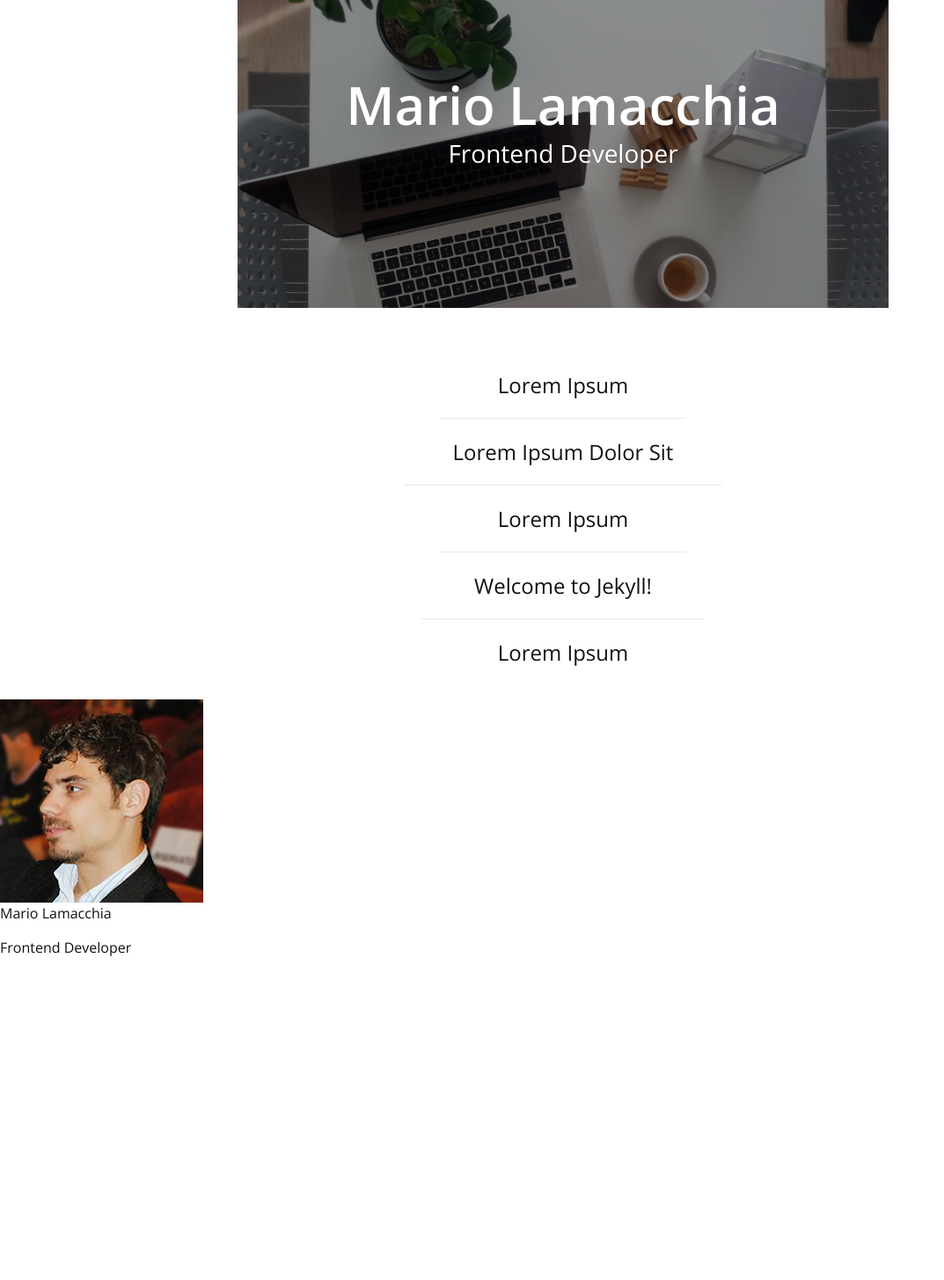
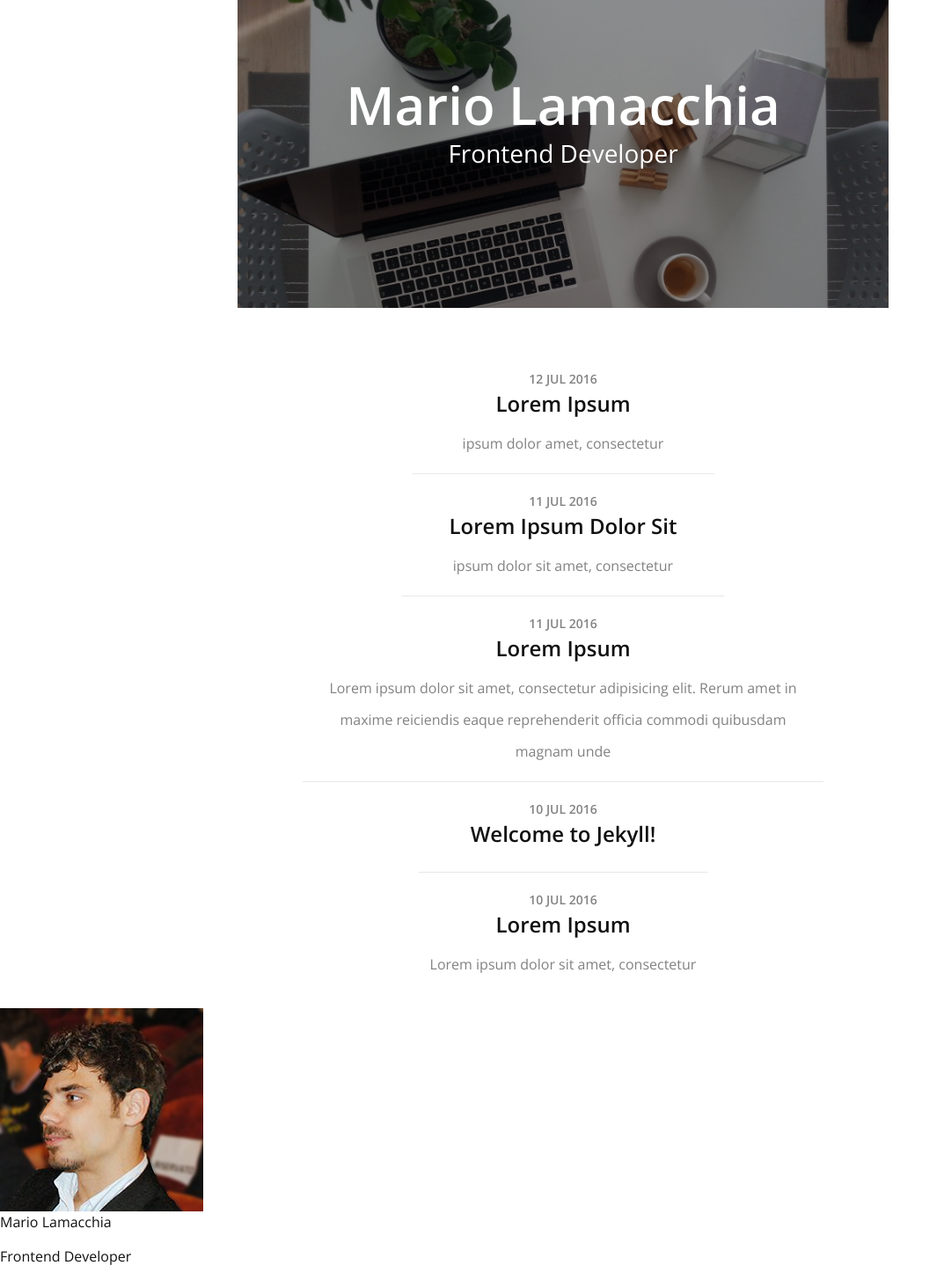
Before and after one commit to mariolamacchia/mariolamacchia.github.io, a Jekyll site: the page built from blog/index.html, in a window 1280 px wide. Shown: the whole page at 88% size, without its empty margins (0-1073 px from the left). Built offline with Jekyll 4.4.1, drawn with Linux system fonts in a browser that asks for light colours; nearby versions of some CDN libraries; the list of posts is cut into pages by our own code; before the commit the page ends 1104 px from its top, so only the background shows below that.

Commit message:
Implement list design

```diff
--- a/_posts/2016-07-10-lorep-ipsum.markdown
+++ b/_posts/2016-07-10-lorep-ipsum.markdown
@@ -1,6 +1,7 @@
 ---
 layout: post
 title:  "Lorem Ipsum"
+subtitle: "Lorem ipsum dolor sit amet, consectetur"
 date:   2016-07-10 12:37:31 +0200
 ---
 Lorem ipsum dolor sit amet, consectetur adipisicing elit. Rerum amet in maxime reiciendis eaque reprehenderit officia commodi quibusdam magnam unde, perferendis cumque beatae aliquam excepturi enim, nihil, hic accusantium. Ab.Lorem ipsum dolor sit amet, consectetur adipisicing elit. Rerum amet in maxime reiciendis eaque reprehenderit officia commodi quibusdam magnam unde, perferendis cumque beatae aliquam excepturi enim, nihil, hic accusantium. Ab.Lorem ipsum dolor sit amet, consectetur adipisicing elit. Rerum amet in maxime reiciendis eaque reprehenderit officia commodi quibusdam magnam unde, perferendis cumque beatae aliquam excepturi enim, nihil, hic accusantium. Ab.Lorem ipsum dolor sit amet, consectetur adipisicing elit. Rerum amet in maxime reiciendis eaque reprehenderit officia commodi quibusdam magnam unde, perferendis cumque beatae aliquam excepturi enim, nihil, hic accusantium. Ab.Lorem ipsum dolor sit amet, consectetur adipisicing elit. Rerum amet in maxime reiciendis eaque reprehenderit officia commodi quibusdam magnam unde, perferendis cumque beatae aliquam excepturi enim, nihil, hic accusantium. Ab.Lorem ipsum dolor sit amet, consectetur adipisicing elit. Rerum amet in maxime reiciendis eaque reprehenderit officia commodi quibusdam magnam unde, perferendis cumque beatae aliquam excepturi enim, nihil, hic accusantium. Ab.
--- a/_posts/2016-07-10-lorep-ipsum3.markdown
+++ b/_posts/2016-07-10-lorep-ipsum3.markdown
@@ -1,6 +1,7 @@
 ---
 layout: post
 title:  "Lorem Ipsum Dolor Sit"
+subtitle: "ipsum dolor sit amet, consectetur"
 date:   2016-07-11 12:37:31 +0200
 ---
 Lorem ipsum dolor sit amet, consectetur adipisicing elit. Rerum amet in maxime reiciendis eaque reprehenderit officia commodi quibusdam magnam unde, perferendis cumque beatae aliquam excepturi enim, nihil, hic accusantium. Ab.Lorem ipsum dolor sit amet, consectetur adipisicing elit. Rerum amet in maxime reiciendis eaque reprehenderit officia commodi quibusdam magnam unde, perferendis cumque beatae aliquam excepturi enim, nihil, hic accusantium. Ab.Lorem ipsum dolor sit amet, consectetur adipisicing elit. Rerum amet in maxime reiciendis eaque reprehenderit officia commodi quibusdam magnam unde, perferendis cumque beatae aliquam excepturi enim, nihil, hic accusantium. Ab.Lorem ipsum dolor sit amet, consectetur adipisicing elit. Rerum amet in maxime reiciendis eaque reprehenderit officia commodi quibusdam magnam unde, perferendis cumque beatae aliquam excepturi enim, nihil, hic accusantium. Ab.Lorem ipsum dolor sit amet, consectetur adipisicing elit. Rerum amet in maxime reiciendis eaque reprehenderit officia commodi quibusdam magnam unde, perferendis cumque beatae aliquam excepturi enim, nihil, hic accusantium. Ab.Lorem ipsum dolor sit amet, consectetur adipisicing elit. Rerum amet in maxime reiciendis eaque reprehenderit officia commodi quibusdam magnam unde, perferendis cumque beatae aliquam excepturi enim, nihil, hic accusantium. Ab.
--- a/_posts/2016-07-11-lorep-ipsum3.markdown
+++ b/_posts/2016-07-11-lorep-ipsum3.markdown
@@ -1,5 +1,6 @@
 ---
 layout: post
+subtitle: "Lorem ipsum dolor sit amet, consectetur adipisicing elit. Rerum amet in maxime reiciendis eaque reprehenderit officia commodi quibusdam magnam unde"
 title:  "Lorem Ipsum"
 ---
 Lorem ipsum dolor sit amet, consectetur adipisicing elit. Rerum amet in maxime reiciendis eaque reprehenderit officia commodi quibusdam magnam unde, perferendis cumque beatae aliquam excepturi enim, nihil, hic accusantium. Ab.Lorem ipsum dolor sit amet, consectetur adipisicing elit. Rerum amet in maxime reiciendis eaque reprehenderit officia commodi quibusdam magnam unde, perferendis cumque beatae aliquam excepturi enim, nihil, hic accusantium. Ab.Lorem ipsum dolor sit amet, consectetur adipisicing elit. Rerum amet in maxime reiciendis eaque reprehenderit officia commodi quibusdam magnam unde, perferendis cumque beatae aliquam excepturi enim, nihil, hic accusantium. Ab.Lorem ipsum dolor sit amet, consectetur adipisicing elit. Rerum amet in maxime reiciendis eaque reprehenderit officia commodi quibusdam magnam unde, perferendis cumque beatae aliquam excepturi enim, nihil, hic accusantium. Ab.Lorem ipsum dolor sit amet, consectetur adipisicing elit. Rerum amet in maxime reiciendis eaque reprehenderit officia commodi quibusdam magnam unde, perferendis cumque beatae aliquam excepturi enim, nihil, hic accusantium. Ab.Lorem ipsum dolor sit amet, consectetur adipisicing elit. Rerum amet in maxime reiciendis eaque reprehenderit officia commodi quibusdam magnam unde, perferendis cumque beatae aliquam excepturi enim, nihil, hic accusantium. Ab.
--- a/_posts/2016-07-12-lorep-ipsum3.markdown
+++ b/_posts/2016-07-12-lorep-ipsum3.markdown
@@ -1,5 +1,6 @@
 ---
 layout: post
+subtitle: "ipsum dolor amet, consectetur"
 title:  "Lorem Ipsum"
 ---
 Lorem ipsum dolor sit amet, consectetur adipisicing elit. Rerum amet in maxime reiciendis eaque reprehenderit officia commodi quibusdam magnam unde, perferendis cumque beatae aliquam excepturi enim, nihil, hic accusantium. Ab.Lorem ipsum dolor sit amet, consectetur adipisicing elit. Rerum amet in maxime reiciendis eaque reprehenderit officia commodi quibusdam magnam unde, perferendis cumque beatae aliquam excepturi enim, nihil, hic accusantium. Ab.Lorem ipsum dolor sit amet, consectetur adipisicing elit. Rerum amet in maxime reiciendis eaque reprehenderit officia commodi quibusdam magnam unde, perferendis cumque beatae aliquam excepturi enim, nihil, hic accusantium. Ab.Lorem ipsum dolor sit amet, consectetur adipisicing elit. Rerum amet in maxime reiciendis eaque reprehenderit officia commodi quibusdam magnam unde, perferendis cumque beatae aliquam excepturi enim, nihil, hic accusantium. Ab.Lorem ipsum dolor sit amet, consectetur adipisicing elit. Rerum amet in maxime reiciendis eaque reprehenderit officia commodi quibusdam magnam unde, perferendis cumque beatae aliquam excepturi enim, nihil, hic accusantium. Ab.Lorem ipsum dolor sit amet, consectetur adipisicing elit. Rerum amet in maxime reiciendis eaque reprehenderit officia commodi quibusdam magnam unde, perferendis cumque beatae aliquam excepturi enim, nihil, hic accusantium. Ab.
--- a/_sass/_list.scss
+++ b/_sass/_list.scss
@@ -15,7 +15,47 @@
     max-width: $content-width;
 
     a {
-      color: $text-color
+      color: $text-color;
+      display: block;
+
+      &:hover {
+        text-decoration: none;
+
+        p {
+          color: $brand-primary;
+        }
+
+        small {
+          opacity: .8;
+        }
+
+        b {
+          color: rgba($brand-primary, .4);
+        }
+      }
+    }
+
+    p {
+      margin-bottom: 6px;
+      font-weight: $bold-font-weight;
+    }
+
+    b {
+      text-transform: uppercase;
+      font-size: 14px;
+      color: $grey-color;
+      display: block;
+    }
+
+    b, p {
+      transition: color .2s ease-out;
+    }
+
+    small {
+      color: $grey-color;
+      font-size: 16px;
+      line-height: 1.8;
+      transition: opacity .2s ease-out;
     }
 
     &:not(:last-child):after {
--- a/blog/index.html
+++ b/blog/index.html
@@ -12,7 +12,11 @@ subtitle: Frontend Developer
 
   {% for post in paginator.posts %}
     <li>
-      <a href="{{post.url}}">{{post.title}}</a>
+      <a href="{{post.url}}">
+        <b>{{ post.date | date_to_string }}</b>
+        <p>{{ post.title }}</p>
+        <small>{{ post.subtitle }}</small>
+      </a>
     </li>
   {% endfor %}
 
```
